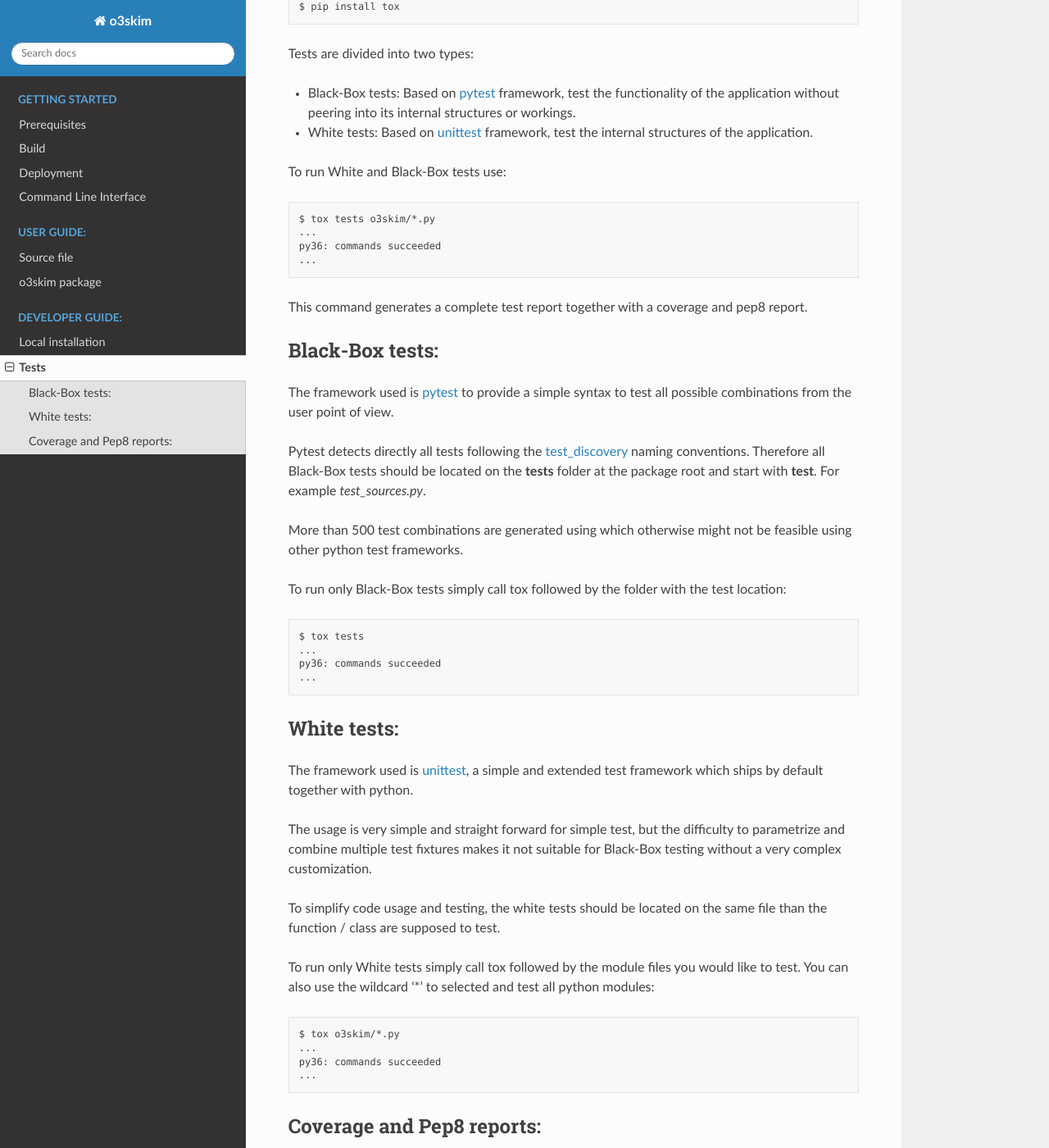
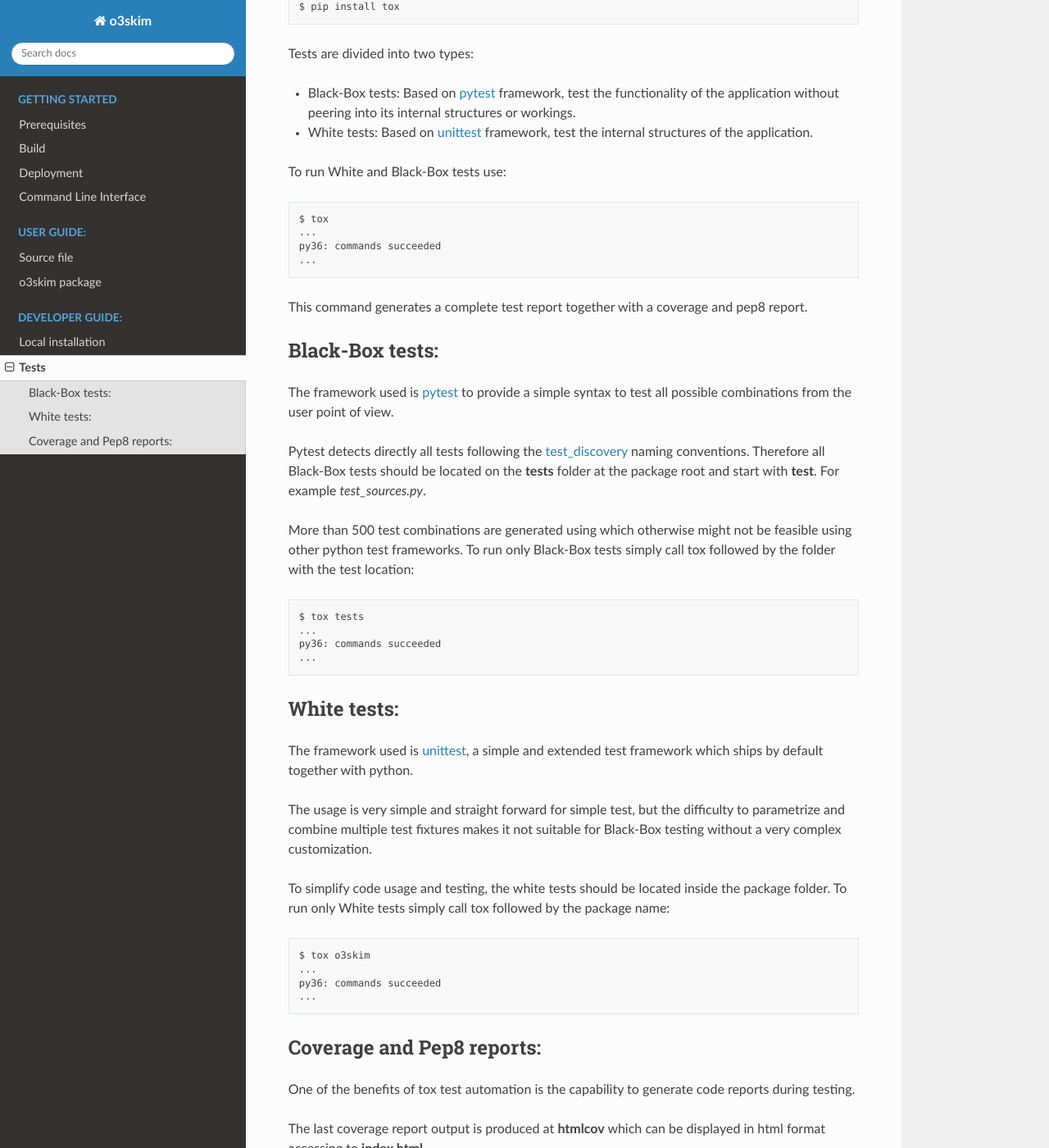
Before and after one commit to EOSC-synergy/o3skim, a Sphinx documentation site: the page built from docs/dev_guide/tests.rst, in a window 1280 px wide and 1400 px high, scrolled down 269 px. Shown: the whole window at 82% size. Built offline with Sphinx 7.4.7 and the Read the Docs theme 2.0.0, drawn with Linux system fonts in a browser that asks for light colours.

Commit message:
Doc fixed

```diff
--- a/docs/dev_guide/tests.rst
+++ b/docs/dev_guide/tests.rst
@@ -29,7 +29,7 @@ To run White and Black-Box tests use:
 
 .. code-block:: bash
 
-    $ tox tests o3skim/*.py
+    $ tox
     ...
     py36: commands succeeded
     ...
@@ -78,15 +76,12 @@ makes it not suitable for Black-Box testing without a very complex
 customization.
 
 To simplify code usage and testing, the white tests should be located
-on the same file than the function / class are supposed to test.
-
-To run only White tests simply call tox followed by the module files
-you would like to test. You can also use the wildcard '*' to selected
-and test all python modules:
+inside the package folder. To run only White tests simply call tox
+followed by the package name:
 
 .. code-block:: bash
 
-    $ tox o3skim/*.py
+    $ tox o3skim
     ...
     py36: commands succeeded
     ...
```
Also changed, not shown: other parts of docs/dev_guide/tests.rst (+4 -6 lines), README.md (+2 -2 lines).
